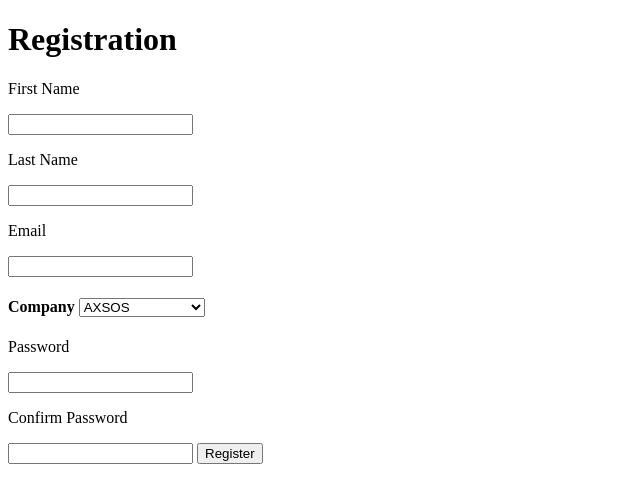
After one commit to yazankayed/Order-, a Django app: page /register_page in a window 1280 px wide. The commit adds this page. Shown: the top 503 px of the page, without its empty margins (0-640 px from the left). Run offline with Django 4.2, Linux system fonts and the light colour scheme; data comes from the database, SQL or seed files in the repository; both versions use the stored data as it was after the commit.

Commit message:
login and registration without css

```diff
--- a/MealsManagement/app_one/models.py
+++ b/MealsManagement/app_one/models.py
@@ -20,6 +20,13 @@ class UserManager(models.Manager):
             errors['emaill'] = "Email Already Used!"
         return errors
 
+
+class Company(models.Model):
+    name = models.CharField(max_length=45)
+    created_at = models.DateTimeField(auto_now_add=True)
+    updated_at = models.DateTimeField(auto_now=True)
+
+
 class User(models.Model):
     first_name = models.CharField(max_length=45)
     last_name = models.CharField(max_length=45)
@@ -27,13 +34,22 @@ class User(models.Model):
     password = models.CharField(max_length=45)
     created_at = models.DateTimeField(auto_now_add=True)
     updated_at = models.DateTimeField(auto_now=True)
+    company = models.ForeignKey(Company, related_name="item", on_delete = models.CASCADE)
     objects = UserManager()
+
+
+
+def show_companies():
+    return Company.objects.all()
+
+
+
+
 
 def register(request):
     password = request.POST['password']
     pw_hash = bcrypt.hashpw(password.encode(), bcrypt.gensalt()).decode()
-    User.objects.create(first_name = request.POST['fname'] ,last_name = request.POST['lname'] , email = request.POST['email'] ,
-                        password= pw_hash )
+    User.objects.create(first_name = request.POST['fname'] ,last_name = request.POST['lname'] , email = request.POST['email'] , password= pw_hash,company_id = request.POST['company'] )
 
 
 def login(request):
--- /dev/null
+++ b/MealsManagement/app_one/templates/register_page.html
@@ -0,0 +1,41 @@
+<!DOCTYPE html>
+<html lang="en">
+<head>
+    <meta charset="UTF-8">
+    <meta name="viewport" content="width=device-width, initial-scale=1.0">
+    <title>Registration</title>
+</head>
+<body>
+
+
+    <h1>Registration</h1>
+    <form action="/register" method="post">
+        {% csrf_token %}
+        <p>First Name</p>
+        <input type="text" name="fname">
+        <p>Last Name</p>
+        <input type="text" name="lname">
+        <p>Email</p>
+        <input type="email" name="email">
+        <h4>Company <select name="company">
+            {%for company in company_name%}
+            <option value="{{company.id}}"> {{company.name}} </option>
+            {%endfor%}
+        </select></h4>
+        <p>Password</p>
+        <input type="password" name="password">
+        <p>Confirm Password</p>
+        <input type="password" name="confirm_password">
+        <button type="submit">Register</button>
+    </form>
+    {% if messages %}
+    <ul class="messages">
+        {% for message in messages %}
+        <li {% if message.tags %} class="{{ message.tags }}" {% endif %}>{{ message }}</li>
+        {% endfor %}
+    </ul>
+    {% endif %}
+
+</div>
+</body>
+</html>
--- a/MealsManagement/app_one/urls.py
+++ b/MealsManagement/app_one/urls.py
@@ -2,6 +2,8 @@ from django.urls import path
 from . import views
 urlpatterns = [
     path('', views.index),
+    path('login_page', views.login_page),
+    path('register_page', views.register_page),
     path('register', views.register),
     path('login', views.login),
     path('logout', views.logout),
--- a/MealsManagement/app_one/views.py
+++ b/MealsManagement/app_one/views.py
@@ -6,16 +6,24 @@ import bcrypt
 
 def index(request):
     return render(request,'index.html')
+def login_page(request):
+    return render(request,'login_page.html')
+def register_page(request):
+    context = {
+        "company_name" : models.show_companies(),
+
+    }
+    return render(request,'register_page.html',context)
 
 def register(request):
     errors = User.objects.basic_validator(request.POST)
     if len(errors) > 0:
         for key, value in errors.items():
             messages.error(request, value)
-        return redirect('/')
+        return redirect('/register_page')
     else:
         models.register(request)
-        return redirect('/')
+        return redirect('/login_page')
 
 def login(request):
     user = User.objects.filter(email = request.POST['person_email'])
@@ -25,7 +33,7 @@ def login(request):
         if bcrypt.checkpw(request.POST['password_email'].encode(), logged_user.password.encode()):
             request.session['userid'] = logged_user.id
             return redirect('/home')
-    return redirect('/')
+    return redirect('/login_page')
 
 def logout(request):
     del request.session['userid']
```
Also changed, not shown: MealsManagement/app_one/templates/index.html (+7 -35 lines), MealsManagement/app_one/templates/login_page.html (added, +22 -0 lines), MealsManagement/app_two/models.py (+27 -2 lines), MealsManagement/app_one/migrations/0001_initial.py (added), MealsManagement/app_two/migrations/0001_initial.py (added), MealsManagement/db.sqlite3.
